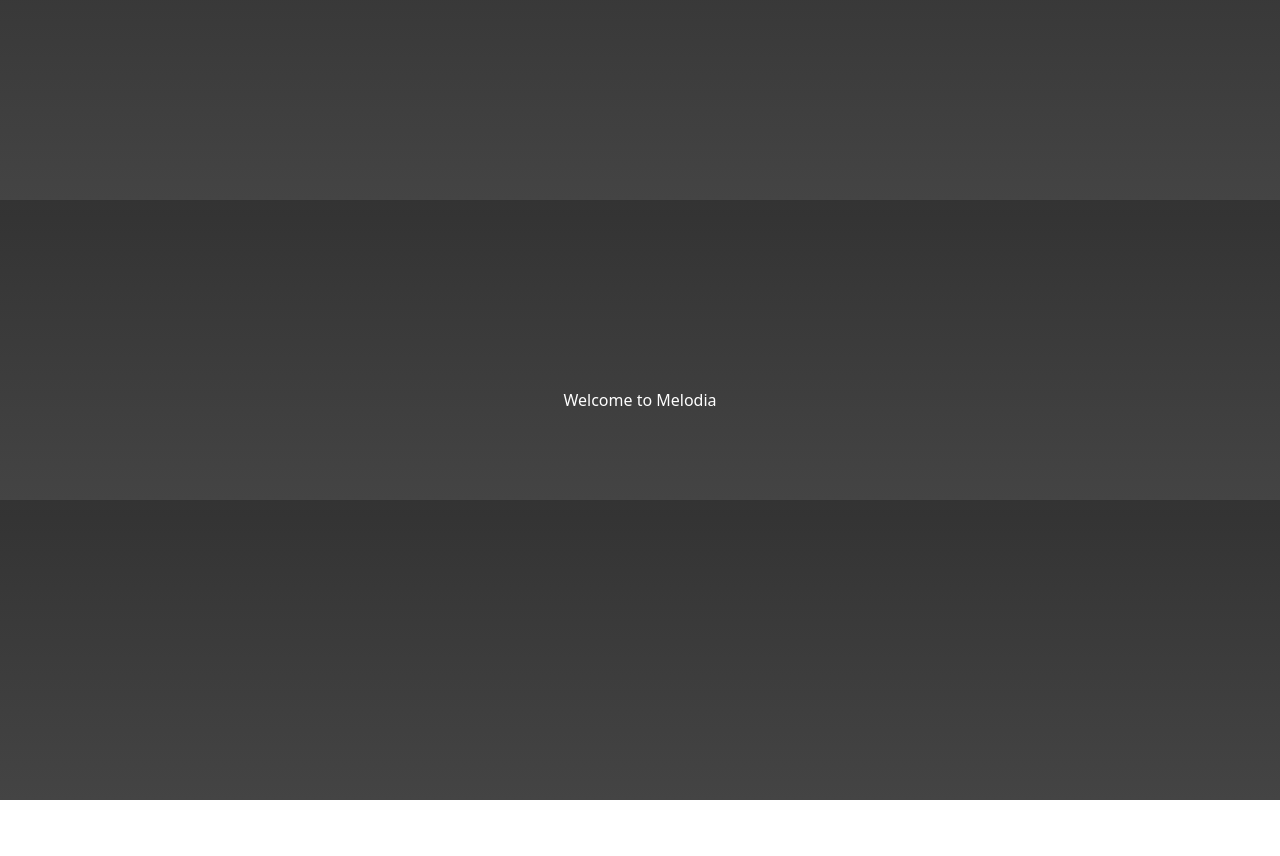
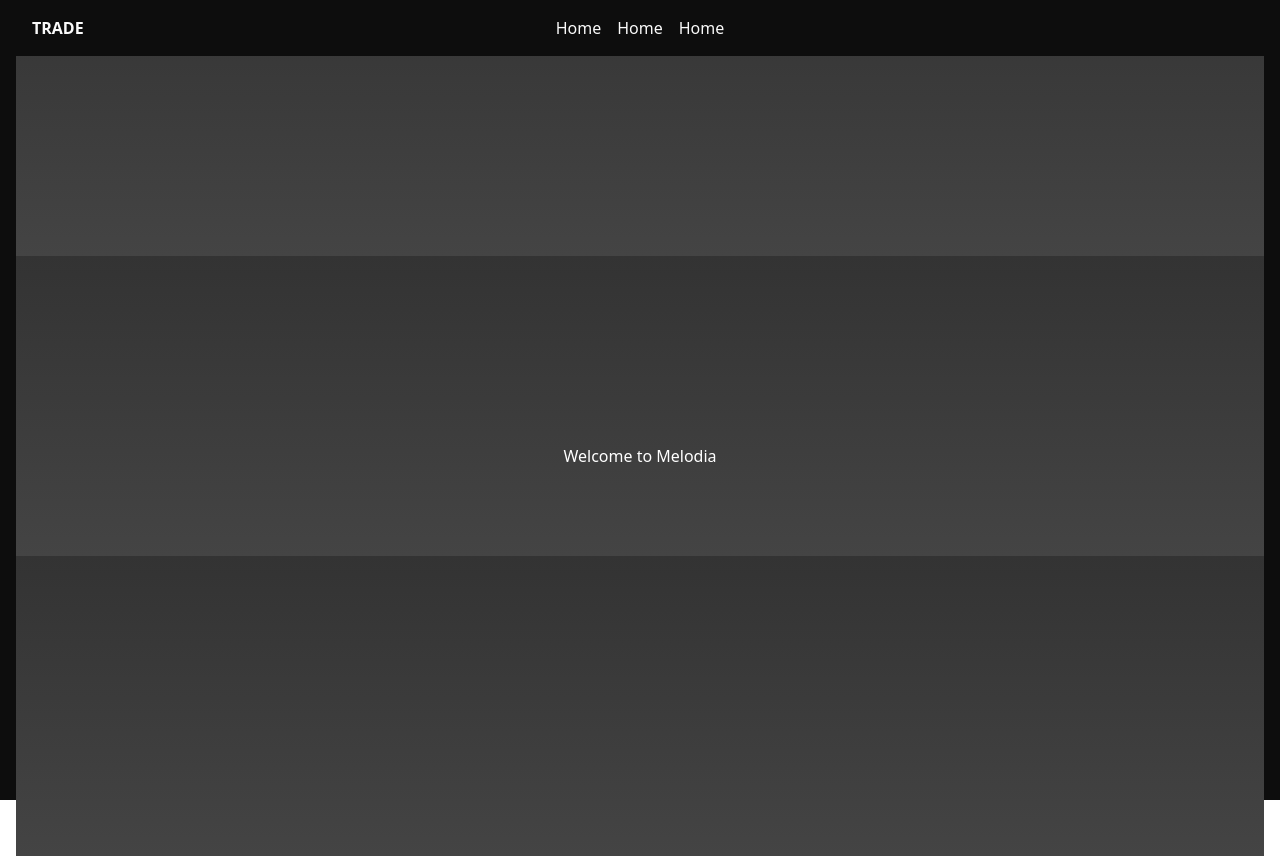
Before and after one commit to ToxicBeastt/melodia-angular, an Angular app: page /home in a window 1280 px wide. Before the commit the page ends 800 px from the top, so only its background shows below. Built offline with nearby package versions, Linux system fonts and the light colour scheme.

Commit message:
feat: add header component

```diff
--- a/src/app/app.component.html
+++ b/src/app/app.component.html
@@ -1,13 +1,4 @@
-<header class="header">
-  <nav>
-  </nav>
-</header>
-
-<main class="main">
-  <div class="content">
-    <router-outlet></router-outlet>
-  </div>
-</main>
-
-<footer class="footer">
-</footer>
+<div class="bg-midnight-black px-4 h-screen flex flex-col text-ivory-white">
+  <app-header></app-header>
+  <router-outlet></router-outlet>
+</div>
--- a/src/app/app.module.ts
+++ b/src/app/app.module.ts
@@ -3,9 +3,10 @@
 import { BrowserModule } from '@angular/platform-browser';
 import { AppComponent } from './app.component';
 import { AppRoutingModule } from './app-routing.module';
+import {HeaderComponent} from "./layout/header/header.component";
 @NgModule({
   declarations: [AppComponent],
-  imports: [BrowserModule, AppRoutingModule],
+  imports: [BrowserModule, AppRoutingModule, HeaderComponent],
   providers: [],
   bootstrap: [AppComponent]
 })
--- /dev/null
+++ b/src/app/layout/header/header.component.html
@@ -0,0 +1,10 @@
+<div class="w-full flex relative bg-midnight-black p-4">
+  <div class="absolute left-4 text-ivory-white font-bold">
+    <span>TRADE</span>
+  </div>
+  <div class="w-full flex justify-center gap-x-4 text-ivory-white">
+    <a class="hover:text-gold" routerLink="/">Home</a>
+    <a class="hover:text-gold" routerLink="/">Home</a>
+    <a class="hover:text-gold" routerLink="/">Home</a>
+  </div>
+</div>
--- a/src/styles.css
+++ b/src/styles.css
@@ -1,4 +1,4 @@
-/* You can add global styles to this file, and also import other style files */
+
 @tailwind base;
 @tailwind components;
 @tailwind utilities;
```
Also changed, not shown: src/app/layout/header/header.component.ts (added, +12 -0 lines), src/app/layout/header/header.component.css (added), 1 other file (tests, documents, lock files or other folders).
